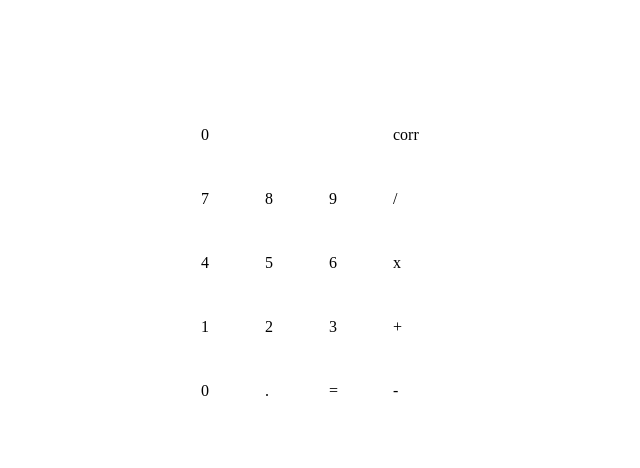
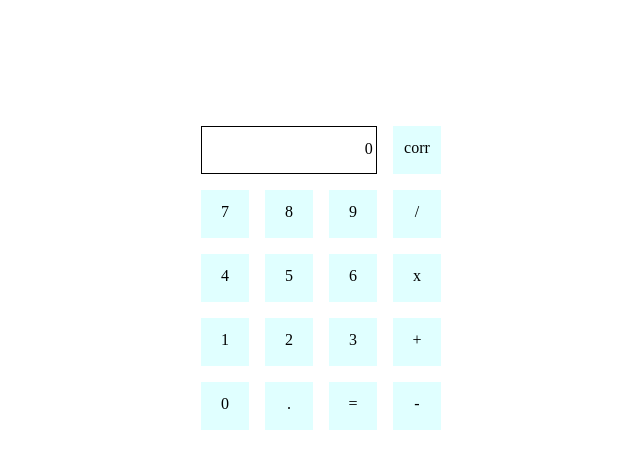
Before and after one commit to JaccoGritter/Calculator, a plain HTML site: page index.html in a window 1280 px wide. Shown: the whole page, without its empty margins (343-983 px from the left). Drawn offline with nearby package versions, Linux system fonts and the light colour scheme.

Commit message:
little styling added

```diff
--- a/calculator.css
+++ b/calculator.css
@@ -10,9 +10,18 @@
     grid-gap: 1em 1em;
 }
 
+.button{
+    background-color: lightcyan;
+    text-align: center;
+    padding-top: 0.8em;
+}
+
 #invoerveld {
     grid-column: 1 / 4;
     grid-row: 1 / 2;
+    border: 1px solid black;
+    text-align: right;
+    padding: 0.8em 0.2em 0 0;
 }
 
 #butCorrection {
```
